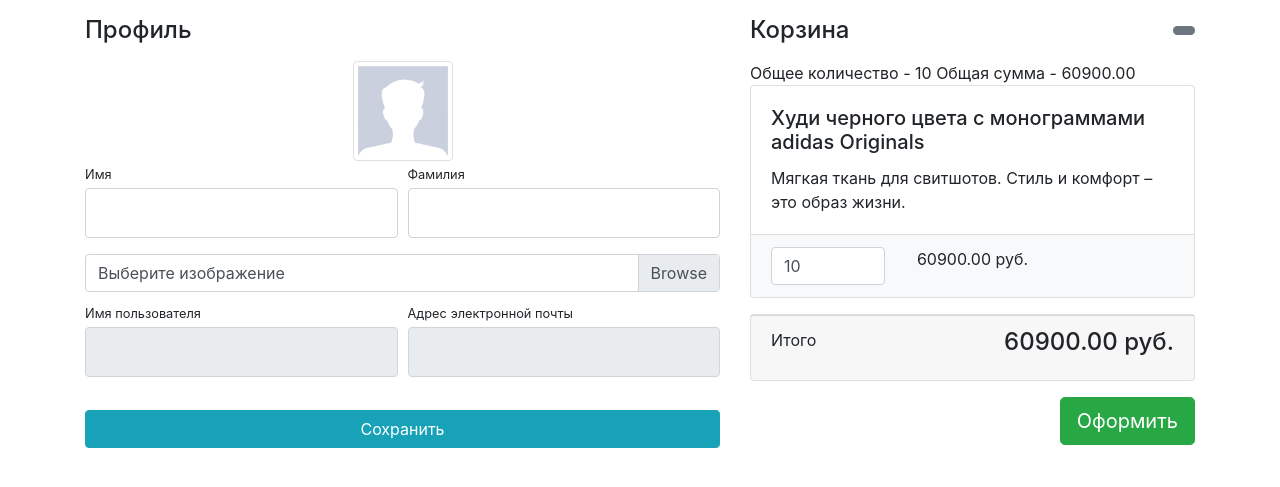
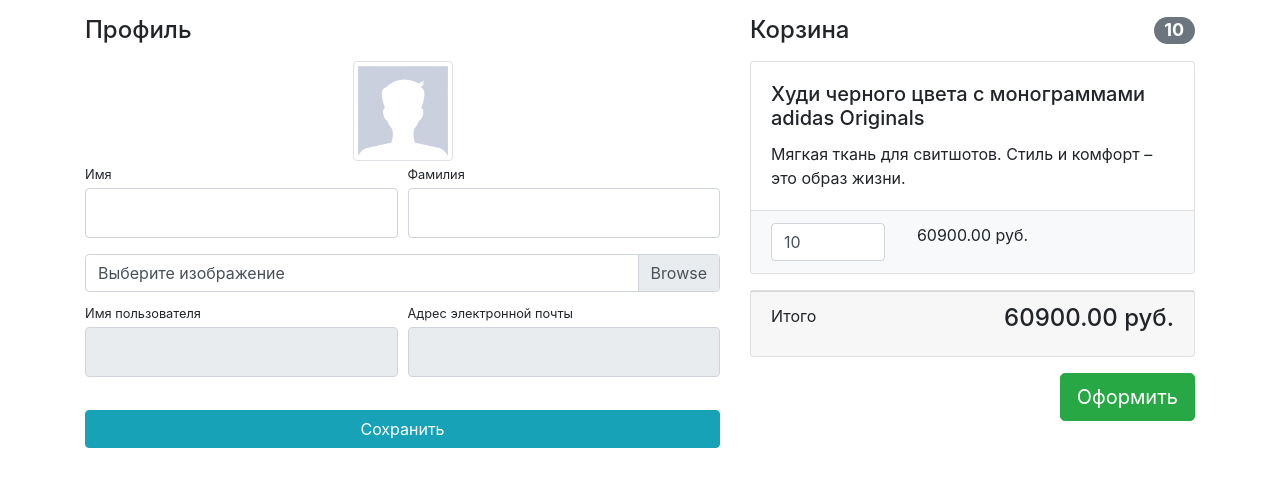
Before and after one commit to sergey-skrf/my_geekshop, a Django app: template users/templates/users/profile.html in a window 1280 px wide. Shown: the part 56-543 px from the top of the page. Run offline with Django 3.2, Linux system fonts and the light colour scheme; data comes from the database, SQL or seed files in the repository; tables that the repository leaves empty hold one stand-in row (values such as "Sample post"); the template is opened without the code that fills it: values that come from a table or form of the project are taken from there, most other values are stand-ins (such as "Sample title", 1, 10 or a date in 2020); some libraries are stand-ins or nearby versions.

Commit message:
Вывел величины общего количества и стоимости добавленных товаров в шаблоне.

```diff
--- a/baskets/templates/baskets/basket.html
+++ b/baskets/templates/baskets/basket.html
@@ -1,12 +1,10 @@
 {% if baskets %}
     <h4 class="mt-3 mb-3 d-flex justify-content-between align-items-center mb-3">
         Корзина <span class="badge badge-secondary badge-pill">
-        {{ baskets.basket.total_quantity }}
+        {{ baskets.0.total_quantity }}
     </span>
     </h4>
     {% for basket in baskets %}
-        Общее количество - {{ basket.total_quantity }}
-        Общая сумма - {{ basket.total_sum }}
         <div class="card mb-3">
             <div class="card-body">
                 <h5 class="card-title">{{ basket.product.name }}</h5>
@@ -33,7 +31,7 @@
     <div class="card mb-3">
         <div class="card-footer">
             <p class="float-left">Итого</p>
-            <h4 class="float-right">{{ basket.total_sum }} руб.</h4>
+            <h4 class="float-right">{{ baskets.0.total_sum }} руб.</h4>
         </div>
     </div>
     <button type="button" class="btn btn-success btn-lg float-right">Оформить</button>
```
